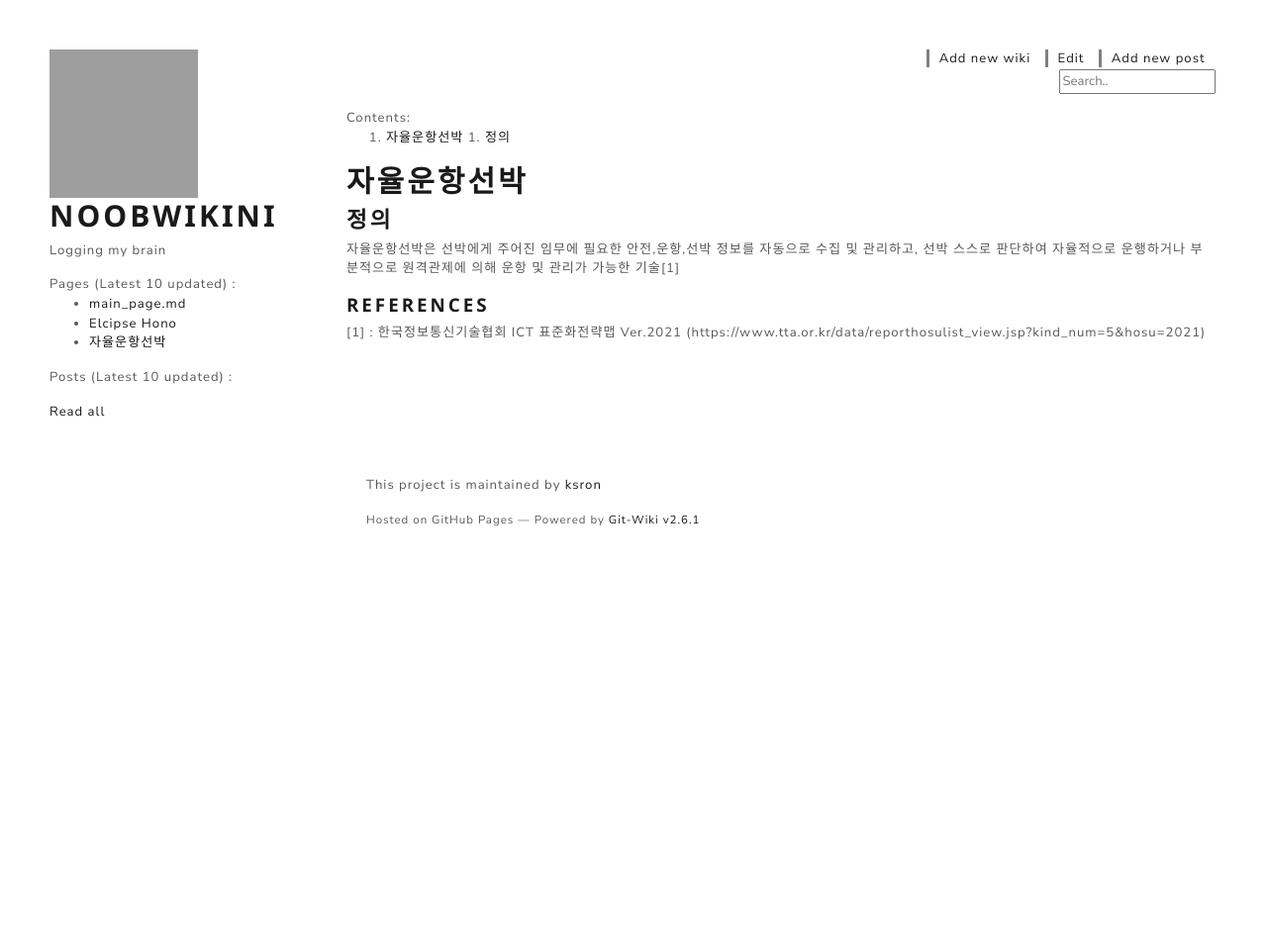
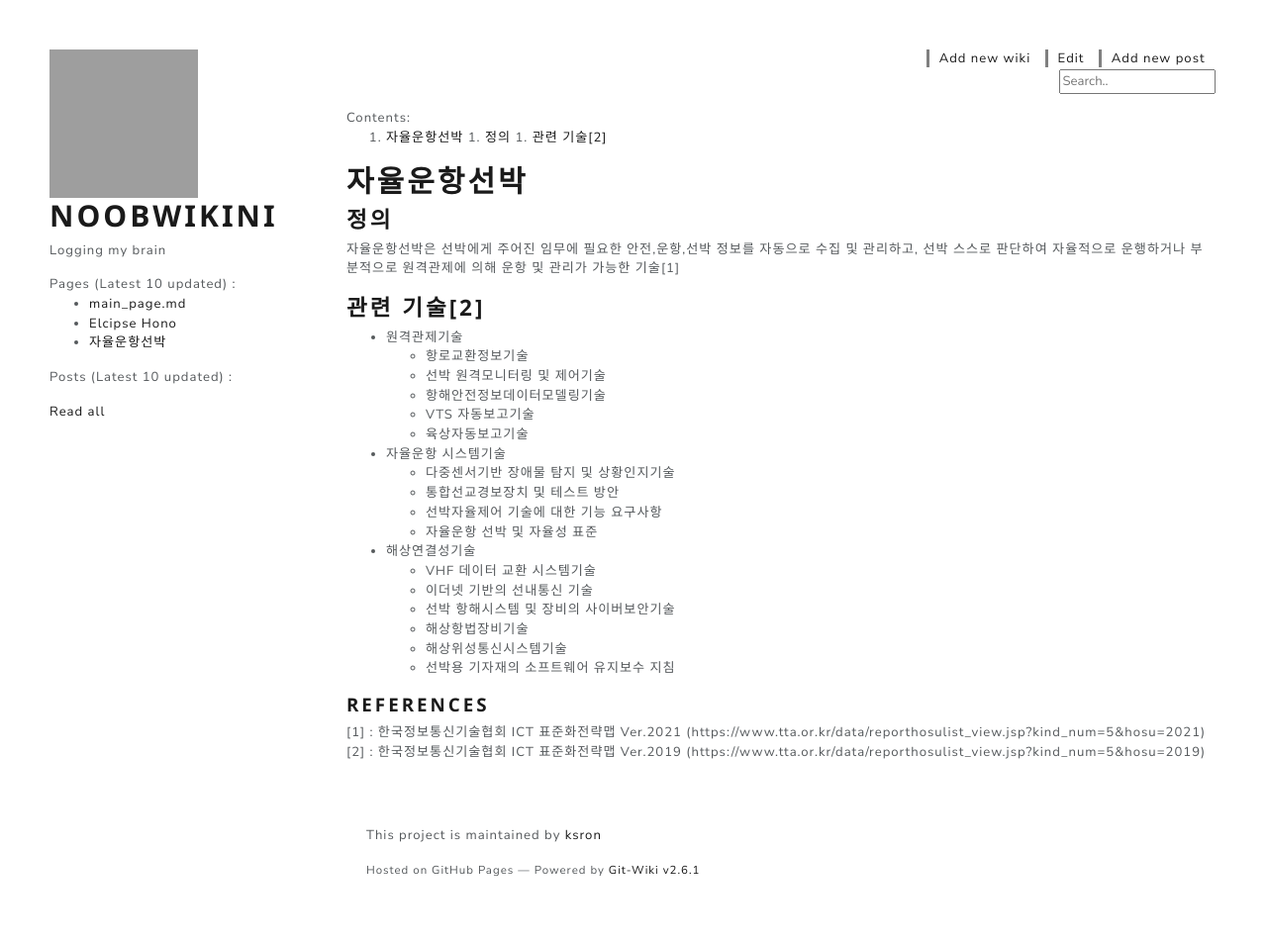
Before and after one commit to ksron/wiki, a Jekyll site: the page built from wiki/자율운항선박.md, in a window 1280 px wide. Shown: the whole page at 99% size. Built offline with Jekyll 4.4.1, drawn with Linux system fonts in a browser that asks for light colours; nearby versions of some CDN libraries; our own code applies the rules of GitHub Pages for plain Markdown files; before the commit the page ends 900 px from its top, so only the background shows below that; grey boxes are pictures that could not be loaded.

Commit message:
Update 자율운항선박.md

```diff
--- a/wiki/자율운항선박.md
+++ b/wiki/자율운항선박.md
@@ -4,6 +4,26 @@
 
 자율운항선박은 선박에게 주어진 임무에 필요한 안전,운항,선박 정보를 자동으로 수집 및 관리하고, 선박 스스로 판단하여 자율적으로 운행하거나 부분적으로 원격관제에 의해 운항 및 관리가 가능한 기술[1]
 
+### 관련 기술[2]
+* 원격관제기술
+	* 항로교환정보기술
+    * 선박 원격모니터링 및 제어기술
+    * 항해안전정보데이터모델링기술
+    * VTS 자동보고기술
+    * 육상자동보고기술
+* 자율운항 시스템기술
+	* 다중센서기반 장애물 탐지 및 상황인지기술
+    * 통합선교경보장치 및 테스트 방안
+    * 선박자율제어 기술에 대한 기능 요구사항
+    * 자율운항 선박 및 자율성 표준
+* 해상연결성기술
+	* VHF 데이터 교환 시스템기술
+    * 이더넷 기반의 선내통신 기술
+    * 선박 항해시스템 및 장비의 사이버보안기술
+    * 해상항법장비기술
+    * 해상위성통신시스템기술
+    * 선박용 기자재의 소프트웨어 유지보수 지침
 
 #### References
 [1] : 한국정보통신기술협회 ICT 표준화전략맵 Ver.2021 (https://www.tta.or.kr/data/reporthosulist_view.jsp?kind_num=5&hosu=2021)
+[2] : 한국정보통신기술협회 ICT 표준화전략맵 Ver.2019  (https://www.tta.or.kr/data/reporthosulist_view.jsp?kind_num=5&hosu=2019)
```
